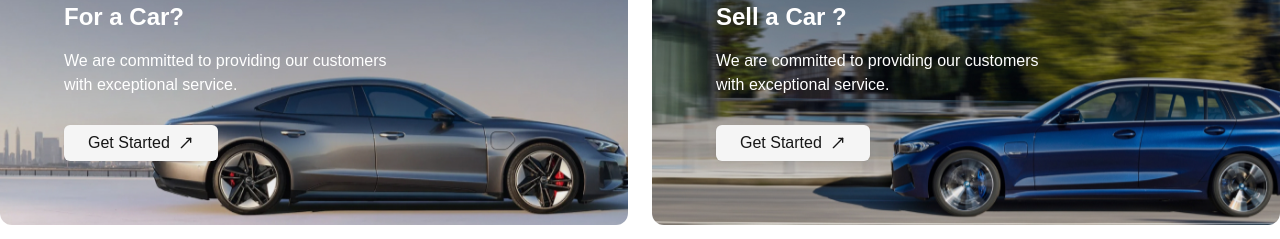
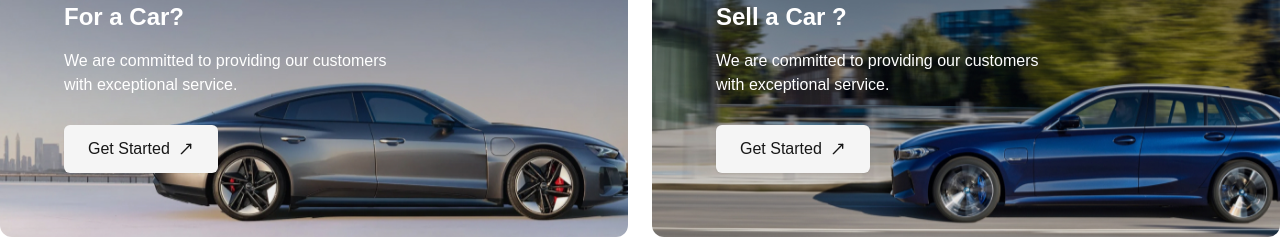
Before and after one commit to sheabali/car-store-frontend, a React (Vite) app: page / in a window 1280 px wide. Shown: the part 1158-1397 px from the top of the page. Built offline with nearby package versions, Linux system fonts and the light colour scheme.

Commit message:
error deb

```diff
--- a/src/pages/Home/Sell/Sell.tsx
+++ b/src/pages/Home/Sell/Sell.tsx
@@ -22,7 +22,7 @@ const Sell = () => {
               exceptional service.
             </p>
             <Button
-              className="py-3 px-6 text-sm md:text-base"
+              className="py-6 px-6 text-sm md:text-base"
               variant="secondary"
             >
               Get Started <MoveUpRight />
@@ -46,7 +46,7 @@ const Sell = () => {
               exceptional service.
             </p>
             <Button
-              className="py-3 px-6 text-sm md:text-base"
+              className="py-6 px-6 text-sm md:text-base"
               variant="secondary"
             >
               Get Started <MoveUpRight />
```
